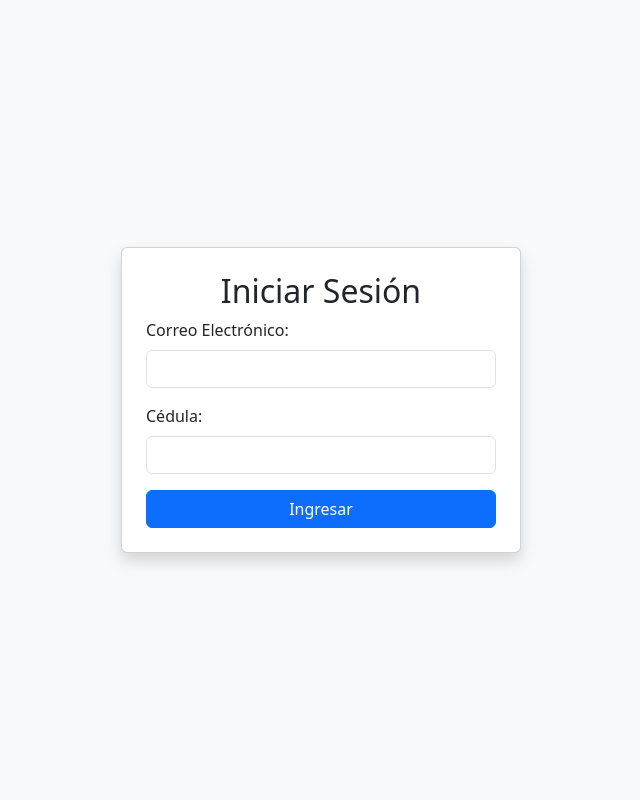
After one commit to Jeyckson24/registrodiafamilia, a Flask app: page /indexhome.html in a window 1280 px wide. The commit adds this page. Shown: the whole page, without its empty margins (319-959 px from the left). Run offline with Flask 3, Linux system fonts and the light colour scheme.

Commit message:
modificacion a ventana de inicio

```diff
--- a/app.py
+++ b/app.py
@@ -27,7 +27,7 @@ def get_inscritos_acompan_count():
 def calcular_cupos_usados():
     return get_inscritos_count() + get_inscritos_acompan_count()
 
-CUPOS_MAXIMOS = 8
+CUPOS_MAXIMOS = 2
 @app.route('/', methods=['GET', 'POST'])
 def index():
     mensaje = None
@@ -46,6 +46,17 @@ def index():
         # Validación básica
         if not name or not email or not cedula or not phone or not oficina:
             error_message = "Todos los campos son obligatorios."
+            return render_template('index.html', error_message=error_message, cupos_disponibles=cupos_disponibles)
+
+        # Verificar si la cédula ya está registrada
+        conn = get_db_connection()
+        cursor = conn.cursor()
+        cursor.execute('SELECT COUNT(*) FROM registros WHERE cedula = ?', (cedula,))
+        cedula_count = cursor.fetchone()[0]
+        conn.close()
+
+        if cedula_count > 0:
+            error_message = "La cédula ya está registrada."
             return render_template('index.html', error_message=error_message, cupos_disponibles=cupos_disponibles)
 
         try:
@@ -75,6 +86,7 @@ def index():
                         cursor.execute('INSERT INTO acompanantes (registro_id, name, cedula) VALUES (?, ?, ?)',
                                        (registro_id, acompanante_name, acompanante_cedula))
 
+
                 mensaje = "Registro exitoso."
 
             conn.commit()
@@ -100,3 +112,7 @@ def registros():
     acompanantes = conn.execute('SELECT * FROM acompanantes').fetchall()
     conn.close()
     return render_template('registros.html', registros=registros, acompanantes=acompanantes)
+
+@app.route('/indexhome.html')
+def indexhome():
+    return render_template('indexhome.html')
--- a/templates/index.html
+++ b/templates/index.html
@@ -4,7 +4,6 @@
     <meta charset="UTF-8">
     <link href="https://cdn.jsdelivr.net/npm/bootstrap@5.0.2/dist/css/bootstrap.min.css" rel="stylesheet" integrity="sha384-EVSTQN3/azprG1Anm3QDgpJLIm9Nao0Yz1ztcQTwFspd3yD65VohhpuuCOmLASjC" crossorigin="anonymous">
     <script src="https://cdn.jsdelivr.net/npm/bootstrap@5.0.2/dist/js/bootstrap.bundle.min.js" integrity="sha384-MrcW6ZMFYlzcLA8Nl+NtUVF0sA7MsXsP1UyJoMp4YLEuNSfAP+JcXn/tWtIaxVXM" crossorigin="anonymous"></script>
-
     <meta name="viewport" content="width=device-width, initial-scale=1.0">
     <title>Registro al Evento</title>
     <link rel="stylesheet" href="{{ url_for('static', filename='css/style.css') }}">
--- /dev/null
+++ b/templates/indexhome.html
@@ -0,0 +1,26 @@
+<!DOCTYPE html>
+<html lang="es">
+<head>
+    <meta charset="UTF-8">
+    <meta name="viewport" content="width=device-width, initial-scale=1.0">
+    <title>Inicio de Sesión</title>
+    <link href="https://cdn.jsdelivr.net/npm/bootstrap@5.3.0/dist/css/bootstrap.min.css" rel="stylesheet">
+</head>
+<body class="d-flex justify-content-center align-items-center vh-100 bg-light">
+    <div class="card p-4 shadow" style="width: 25rem;">
+        <h2 class="text-center">Iniciar Sesión</h2>
+        <form method="POST">
+            <div class="mb-3">
+                <label for="email" class="form-label">Correo Electrónico:</label>
+                <input type="email" class="form-control" name="email" id="email" required>
+            </div>
+            <div class="mb-3">
+                <label for="cedula" class="form-label">Cédula:</label>
+                <input type="text" class="form-control" name="cedula" id="cedula" required>
+            </div>
+            <button type="submit" class="btn btn-primary w-100">Ingresar</button>
+        </form>
+    </div>
+    <script src="https://cdn.jsdelivr.net/npm/bootstrap@5.3.0/dist/js/bootstrap.bundle.min.js"></script>
+</body>
+</html>
```
Also changed, not shown: templates/modal_registro_ok.html (added, +37 -0 lines), registros_evento.db.
